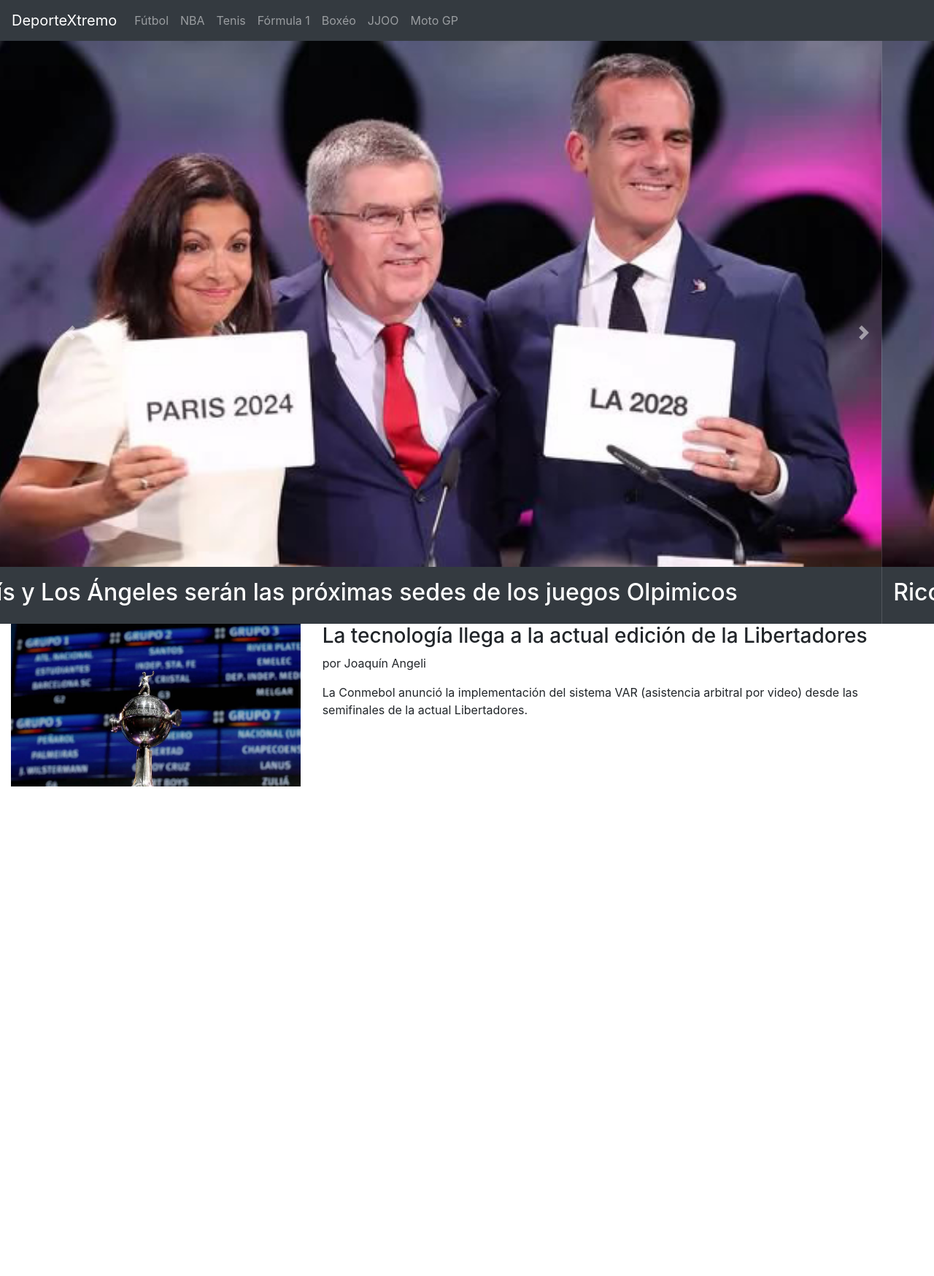
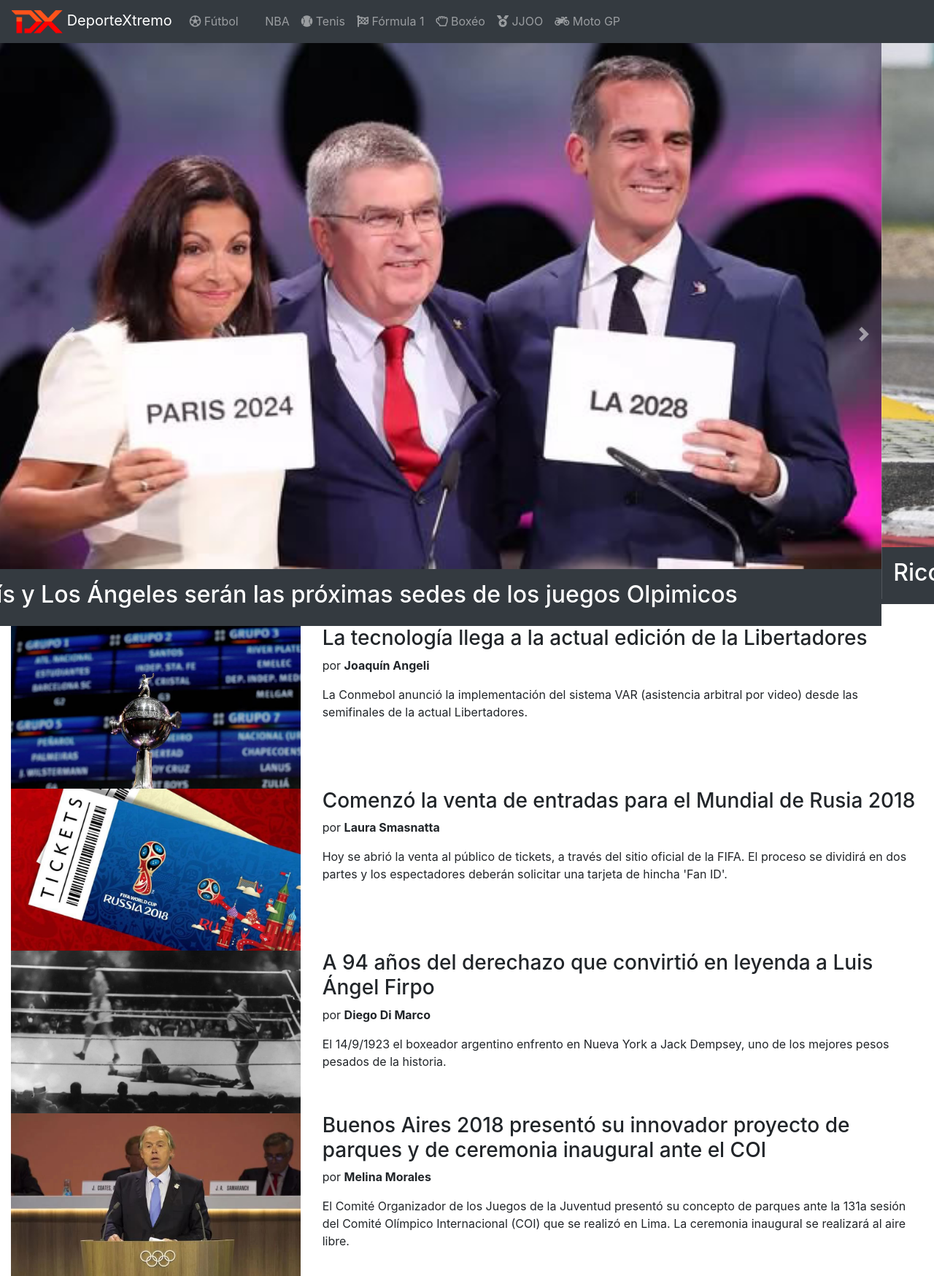
Before and after one commit to IgnacioTsaii/PWFE-M1-05, a plain HTML site: page index_con_bootstrap.html in a window 1280 px wide. Shown: the whole page at 73% size. Before the commit the page ends 1078 px from the top, so only its background shows below. Drawn offline with nearby package versions, Linux system fonts and the light colour scheme.

Commit message:
Preparando archivos para GitHub pages

```diff
--- a/index_con_bootstrap.html
+++ b/index_con_bootstrap.html
@@ -7,40 +7,51 @@
 
     <!-- Bootstrap CSS -->
     <link rel="stylesheet" href="https://stackpath.bootstrapcdn.com/bootstrap/4.3.1/css/bootstrap.min.css" integrity="sha384-ggOyR0iXCbMQv3Xipma34MD+dH/1fQ784/j6cY/iJTQUOhcWr7x9JvoRxT2MZw1T" crossorigin="anonymous">
+    <link href="https://fonts.googleapis.com/css?family=Raleway:400,700,900" rel="stylesheet">
+    <link rel="stylesheet" href="https://use.fontawesome.com/releases/v5.8.2/css/all.css" integrity="sha384-oS3vJWv+0UjzBfQzYUhtDYW+Pj2yciDJxpsK1OYPAYjqT085Qq/1cq5FLXAZQ7Ay" crossorigin="anonymous">
+    <title>DX-mobile</title>
 
-    <title>Hello, world!</title>
+    <style>
+      body {
+        font-family: "Raleway", sans-serif,
+      }
+    </style>
   </head>
 
   <body>
 
 <!-- Inicio de menú -->
   <nav class="navbar navbar-expand-lg navbar-dark bg-dark">
-    <a class="navbar-brand" href="#">DeporteXtremo</a>
+    <a class="navbar-brand" href="#">
+      <img src="img/logo.png">
+    DeporteXtremo
+  </a>
+
     <button class="navbar-toggler" type="button" data-toggle="collapse" data-target="#menu" aria-controls="menu" aria-expanded="false" aria-label="Toggle navigation">
       <span class="navbar-toggler-icon"></span>
     </button>
       <div class="collapse navbar-collapse" id="menu">
         <ul class="navbar-nav text-center">
           <li class="nav-item ">
-            <a class="nav-link" href="#">Fútbol</a>
+            <a class="nav-link" href="#"><i class="far fa-futbol"></i> Fútbol</a>
           </li>
           <li class="nav-item">
-            <a class="nav-link" href="#">NBA</a>
+            <a class="nav-link" href="#"><i class="far fa-basketball-ball"></i> NBA</a>
           </li>
            <li class="nav-item">
-            <a class="nav-link" href="#">Tenis</a>
+            <a class="nav-link" href="#"><i class="fas fa-baseball-ball"></i> Tenis</a>
            </li>
           <li class="nav-item">
-            <a class="nav-link" href="#">Fórmula 1</a>
+            <a class="nav-link" href="#"><i class="fas fa-flag-checkered"></i> Fórmula 1</a>
           </li>
           <li class="nav-item">
-            <a class="nav-link" href="#">Boxéo</a>
+            <a class="nav-link" href="#"><i class="far fa-hand-rock"></i> Boxéo</a>
           </li>
           <li class="nav-item">
-            <a class="nav-link" href="#">JJOO</a>
+            <a class="nav-link" href="#"><i class="fas fa-medal"></i> JJOO</a>
           </li>
           <li class="nav-item">
-            <a class="nav-link" href="#">Moto GP</a>
+            <a class="nav-link" href="#"><i class="fas fa-motorcycle"></i> Moto GP</a>
           </li>
         </ul>
       </div>
@@ -56,13 +67,13 @@
         </div>
     </div>
     <div class="carousel-item">
-      <img src="img/juegos-olimpicos.jpg" class="d-block w-100" alt="...">
+      <img src="img/Ricciardo.jpg" class="d-block w-100" alt="...">
         <div class="carousel-caption bg-dark position-static text-left p-3">
           <h2>Ricciardo marcó el ritmo en los libres de Azerbaiyán</h2>
         </div>
     </div>
     <div class="carousel-item">
-      <img src="img/juegos-olimpicos.jpg" class="d-block w-100" alt="...">
+      <img src="img/Rally.jpg" class="d-block w-100" alt="...">
         <div class="carousel-caption bg-dark position-static text-left p-3">
           <h2>En Córdoba arrancó la 1er etapa del 38° Rally de la Argentina</h2>
         </div>
@@ -78,22 +89,81 @@
   </a>
 </div>
 <!--Fin Slider -->
-    <div class="container-fluid"> <!-- El priemr div -->
 
-     <div class="row">
-      <!-- Comienzo de Noticia -->
-      <div class="col-12 col-md-4">
+    <main class="container-fluid"> <!-- El priemr div -->
+
+      <!--Si quiero hacer las dos lineas de abajo mas rapido puedo escribir esto: div.row>div.col-12{Noticias #} (multiplicado las veces que queira) *2-->
+      <div class="row">
+
+        <div class="col-12 col-md-6 col-lg-12">
+<!--Noticia #1 -->
+     <article class="row Noticia">
+      <!-- Comienzo de Noticia #1 -->
+      <div class="col-12 col-lg-4">
         <img src="img/sorteo-libertadores.jpg" class="img-fluid">
       </div>
-      <div class="col-12 col-md-8">
+      <div class="col-12 col-lg-8">
         <h3>La tecnología llega a la actual edición de la Libertadores</h3>
-        <p>por Joaquín Angeli</p>
+        <p>por <strong>Joaquín Angeli</strong></p>
         <p>La Conmebol anunció la implementación del sistema VAR (asistencia arbitral por video) desde las semifinales de la actual Libertadores.</p>
       </div>
-      <!-- Fin Noticia -->
-     </div>
+      <!-- Fin Noticia #1 -->
+    </article>
+        </div>
 
-    </div> <!-- El cierre del primer div -->
+        <div class="col-12 col-md-6 col-lg-12">
+<!--Noticia #2 -->
+     <article class="row Noticia">
+      <!-- Comienzo de Noticia #2 -->
+      <div class="col-12 col-lg-4">
+        <img src="img/tickets-rusia-mundial.jpg" class="img-fluid">
+      </div>
+      <div class="col-12 col-lg-8">
+        <h3>Comenzó la venta de entradas para el Mundial de Rusia 2018</h3>
+        <p>por <strong>Laura Smasnatta</strong></p>
+        <p>Hoy se abrió la venta al público de tickets, a través del sitio oficial de la FIFA. El proceso se dividirá en dos partes y los espectadores deberán solicitar una tarjeta de hincha 'Fan ID'.</p>
+      </div>
+      <!-- Fin Noticia #2 -->
+     </article>
+        </div>
+      </div>
+
+      <div class="row">
+
+        <div class="col-12 col-md-6 col-lg-12">
+<!--Noticia #3 -->
+     <article class="row Noticia">
+      <!-- Comienzo de Noticia #3 -->
+      <div class="col-12 col-lg-4">
+        <img src="img/firpo.jpg" class="img-fluid">
+      </div>
+      <div class="col-12 col-lg-8">
+        <h3>A 94 años del derechazo que convirtió en leyenda a Luis Ángel Firpo</h3>
+        <p>por <strong>Diego Di Marco</strong></p>
+        <p>El 14/9/1923 el boxeador argentino enfrento en Nueva York a Jack Dempsey, uno de los mejores pesos pesados de la historia.</p>
+      </div>
+      <!-- Fin Noticia #3 -->
+     </article>
+        </div>
+
+        <div class="col-12 col-md-6 col-lg-12">
+<!--Noticia #4-->
+     <article class="row Noticia">
+      <!-- Comienzo de Noticia #4 -->
+      <div class="col-12 col-lg-4">
+        <img src="img/buenos-aires.jpg" class="img-fluid">
+      </div>
+      <div class="col-12 col-lg-8">
+        <h3>Buenos Aires 2018 presentó su innovador proyecto de parques y de ceremonia inaugural ante el COI</h3>
+        <p>por <strong>Melina Morales</strong></p>
+        <p>El Comité Organizador de los Juegos de la Juventud presentó su concepto de parques ante la 131a sesión del Comité Olímpico Internacional (COI) que se realizó en Lima. La ceremonia inaugural se realizará al aire libre.</p>
+      </div>
+      <!-- Fin Noticia #4 -->
+        </article>
+      </div>
+
+
+    </main> <!-- El cierre del primer div -->
 
     <!-- Optional JavaScript -->
     <!-- jQuery first, then Popper.js, then Bootstrap JS -->
```
Also changed, not shown: img/rally.jpg (added), img/ricciardo.jpg (added), 1 other file.
